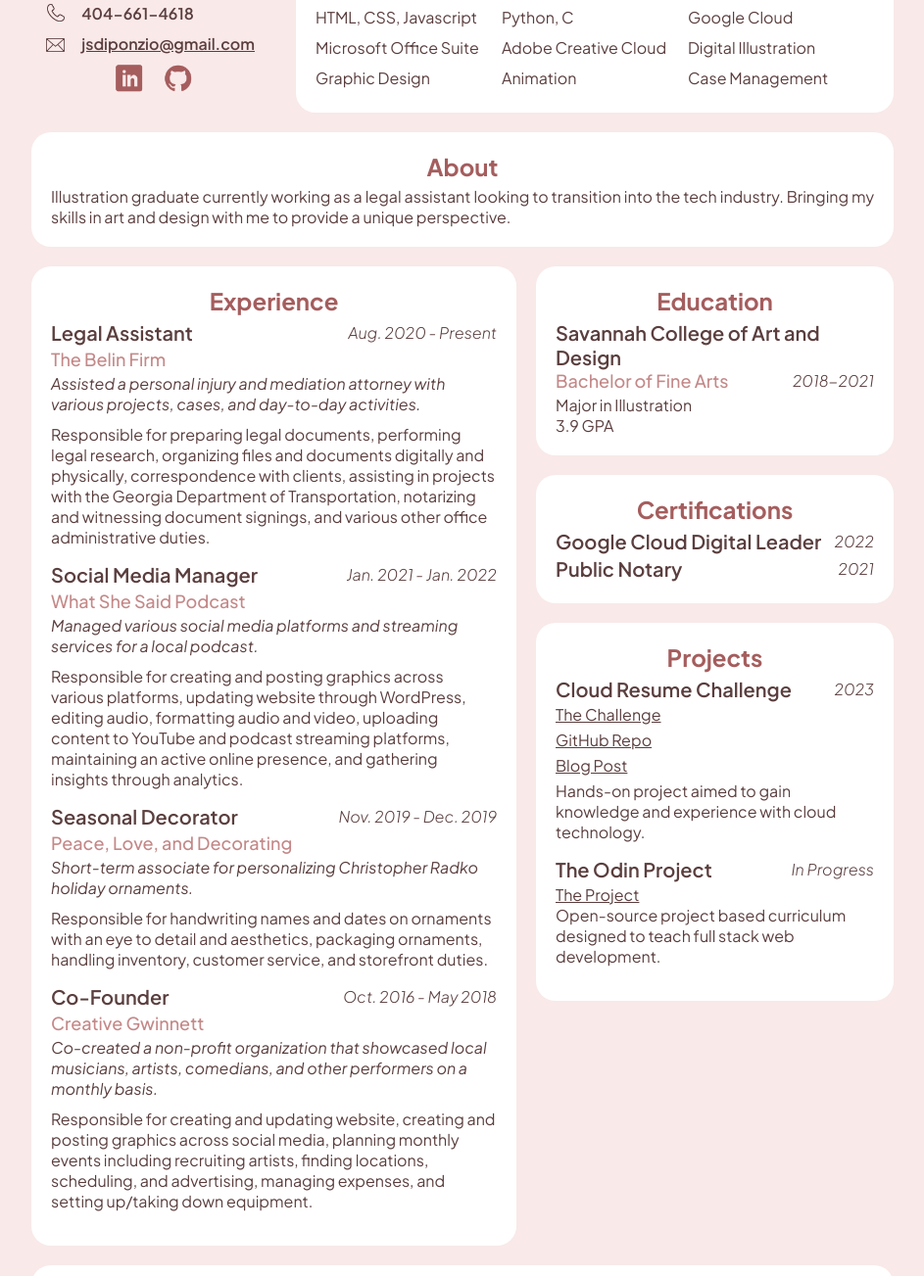
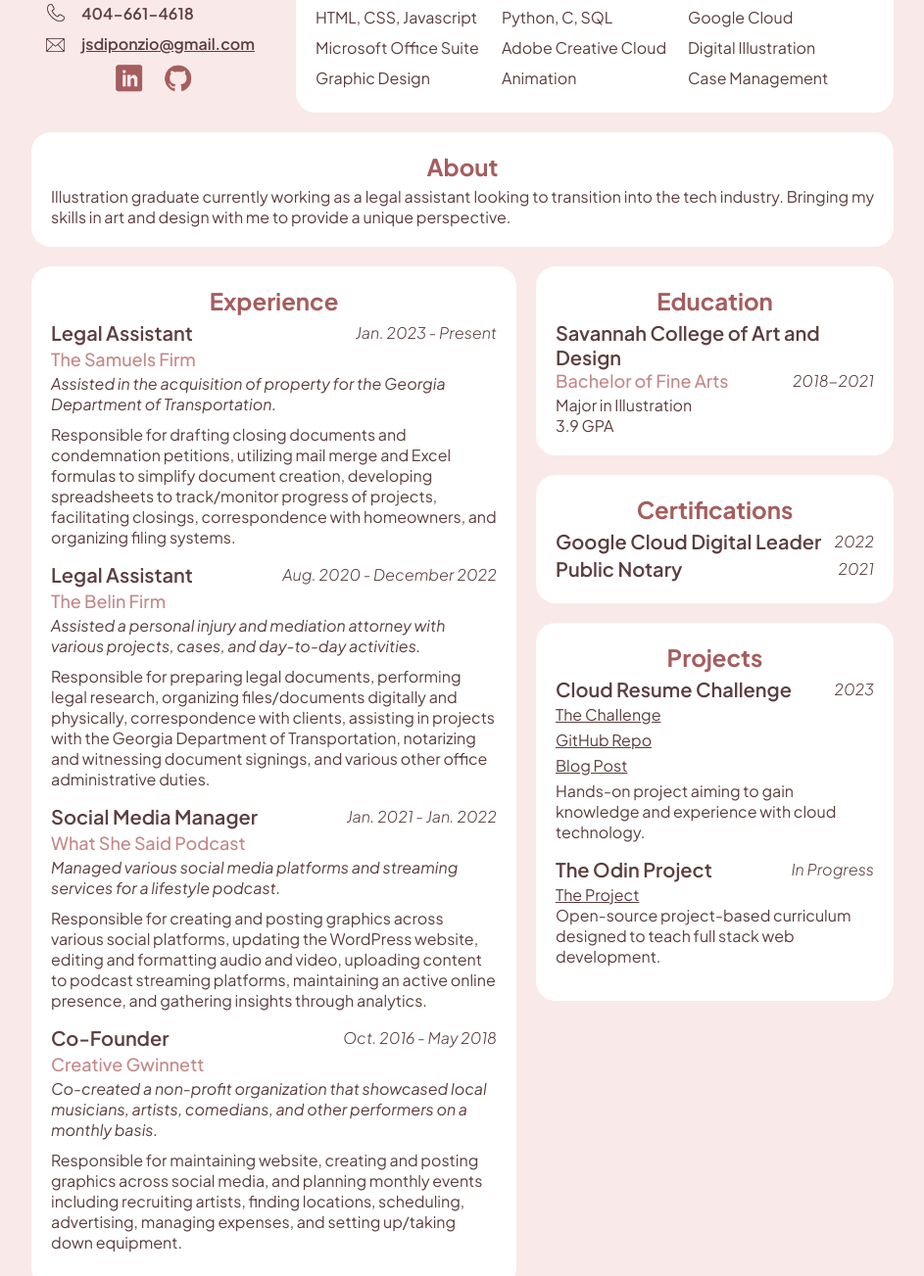
Before and after one commit to jsdiponzio/cloud-resume-challenge, a plain HTML site: page front-end/index.html in a window 1280 px wide. Shown: the part 193-1496 px from the top of the page at 98% size, without its empty margins (168-1111 px from the left). Drawn offline with Linux system fonts and the light colour scheme; no server answers.

Commit message:
Edit work experience

```diff
--- a/front-end/index.html
+++ b/front-end/index.html
@@ -25,7 +25,7 @@
                     <li class="email"><img src="./assets/email.png" alt="Email Icon"></li>
                 </ul>
                 <ul class="contact-info">
-                    <li>Atlanta, Georgia</li>
+                    <li>Sugar Hill, Georgia</li>
                     <li>404-661-4618</li>
                     <li><a href = "mailto: jsdiponzio@gmail.com">jsdiponzio@gmail.com</a></li>
                 </ul>
@@ -41,7 +41,7 @@
             <h2>Skills</h2>
             <ul>
                 <li>HTML, CSS, Javascript</li>
-                <li>Python, C</li>
+                <li>Python, C, SQL</li>
                 <li>Google Cloud</li>
                 <li>Microsoft Office Suite</li>
                 <li>Adobe Creative Cloud</li>
@@ -64,15 +64,30 @@
             <div class="job">
                 <div class="job-title">
                     <h3>Legal Assistant</h3>
-                    <p>Aug. 2020 - Present</p>
+                    <p>Jan. 2023 - Present</p>
+                </div>
+                <h4>The Samuels Firm</h4>
+                <p class="job-desc">
+                    Assisted in the acquisition of property for the Georgia Department of Transportation.
+                </p>
+                <p class="job-tasks">
+                    Responsible for drafting closing documents and condemnation petitions, utilizing mail merge and Excel formulas
+                    to simplify document creation, developing spreadsheets to track/monitor progress of projects, facilitating closings,
+                    correspondence with homeowners, and organizing filing systems.
+                </p>
+            </div>
+            <div class="job">
+                <div class="job-title">
+                    <h3>Legal Assistant</h3>
+                    <p>Aug. 2020 - December 2022</p>
                 </div>
                 <h4>The Belin Firm</h4>
                 <p class="job-desc">
                     Assisted a personal injury and mediation attorney with various projects, cases, and day-to-day activities.
                 </p>
                 <p class="job-tasks">
-                    Responsible for preparing legal documents, performing legal research, organizing files and documents
-                    digitally and physically, correspondence with clients, assisting in projects with the Georgia Department of Transportation, notarizing and witnessing
+                    Responsible for preparing legal documents, performing legal research, organizing files/documents digitally and physically,
+                    correspondence with clients, assisting in projects with the Georgia Department of Transportation, notarizing and witnessing
                     document signings, and various other office administrative duties.
                 </p>
             </div>
@@ -84,27 +99,12 @@
                 </div>
                 <h4>What She Said Podcast</h4>
                 <p class="job-desc">
-                    Managed various social media platforms and streaming services for a local podcast.
+                    Managed various social media platforms and streaming services for a lifestyle podcast.
                 </p>
                 <p class="job-tasks">
-                    Responsible for creating and posting graphics across various platforms, updating website through WordPress, editing audio,
-                    formatting audio and video, uploading content to YouTube and podcast streaming platforms, maintaining an active online presence,
-                    and gathering insights through analytics.
-                </p>
-            </div>
-
-            <div class="job">
-                <div class="job-title">
-                    <h3>Seasonal Decorator</h3>
-                    <p>Nov. 2019 - Dec. 2019</p>
-                </div>
-                <h4>Peace, Love, and Decorating</h4>
-                <p class="job-desc">
-                    Short-term associate for personalizing Christopher Radko holiday ornaments.
-                </p>
-                <p class="job-tasks">
-                    Responsible for handwriting names and dates on ornaments with an eye to detail and aesthetics, packaging ornaments,
-                    handling inventory, customer service, and storefront duties.
+                    Responsible for creating and posting graphics across various social platforms, updating the WordPress website, editing and
+                    formatting audio and video, uploading content to podcast streaming platforms, maintaining an active online presence, and gathering
+                    insights through analytics.
                 </p>
             </div>
 
@@ -118,8 +118,8 @@
                     Co-created a non-profit organization that showcased local musicians, artists, comedians, and other performers on a monthly basis.
                 </p>
                 <p class="job-tasks">
-                    Responsible for creating and updating website, creating and posting graphics across social media, planning monthly events including
-                    recruiting artists, finding locations, scheduling, and advertising, managing expenses, and setting up/taking down equipment.
+                    Responsible for maintaining website, creating and posting graphics across social media, and planning monthly events including recruiting artists, finding locations,
+                    scheduling, advertising, managing expenses, and setting up/taking down equipment.
                 </p>
             </div>
         </section>
@@ -162,7 +162,7 @@
                         <a href="https://github.com/jsdiponzio/cloud-resume-challenge">GitHub Repo</a>
                         <a href="">Blog Post</a>
                     </div>
-                    <p>Hands-on project aimed to gain knowledge and experience with cloud technology.</p>
+                    <p>Hands-on project aiming to gain knowledge and experience with cloud technology.</p>
                 </div>
                 <div class="project">
                     <div class="project-name">
@@ -170,7 +170,7 @@
                         <p>In Progress</p>
                     </div>
                     <a href="https://www.theodinproject.com/">The Project</a>
-                    <p>Open-source project based curriculum designed to teach full stack web development.</p>
+                    <p>Open-source project-based curriculum designed to teach full stack web development.</p>
                 </div>
             </section>
         </div>
```
